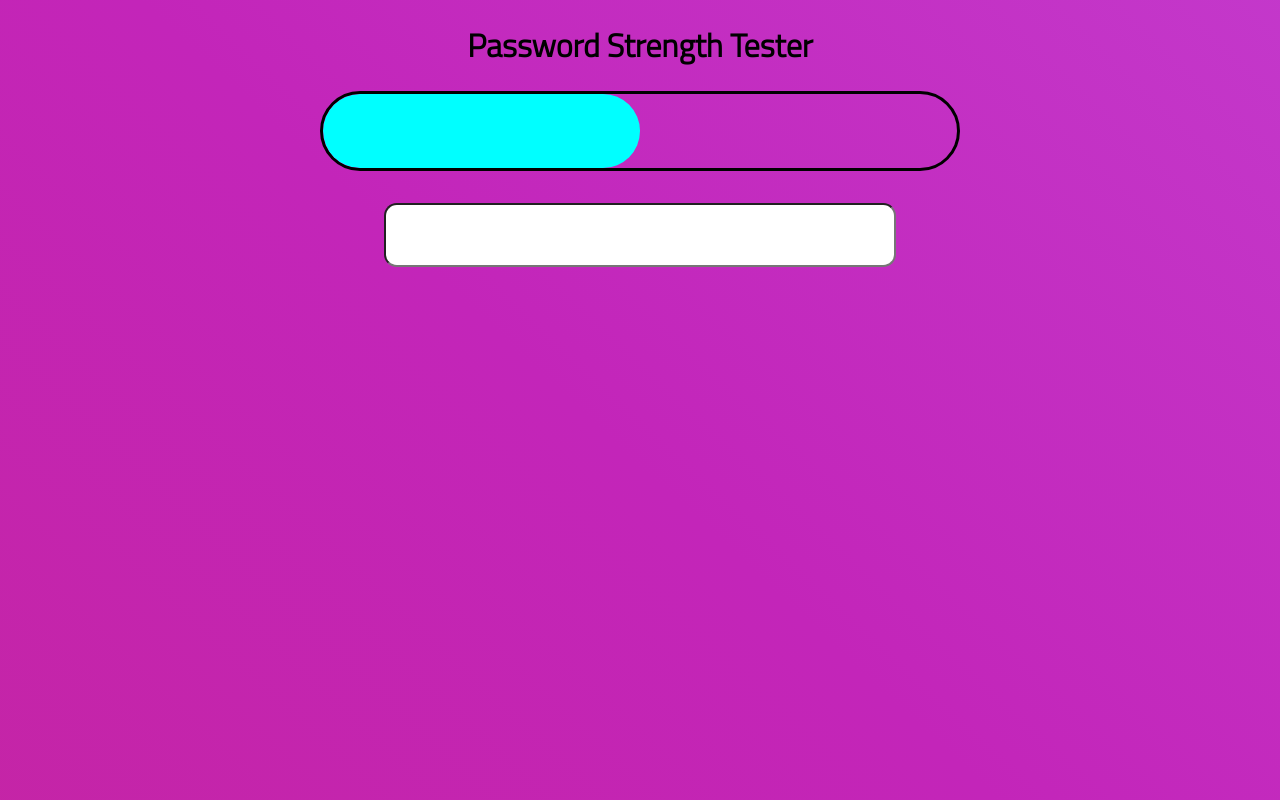
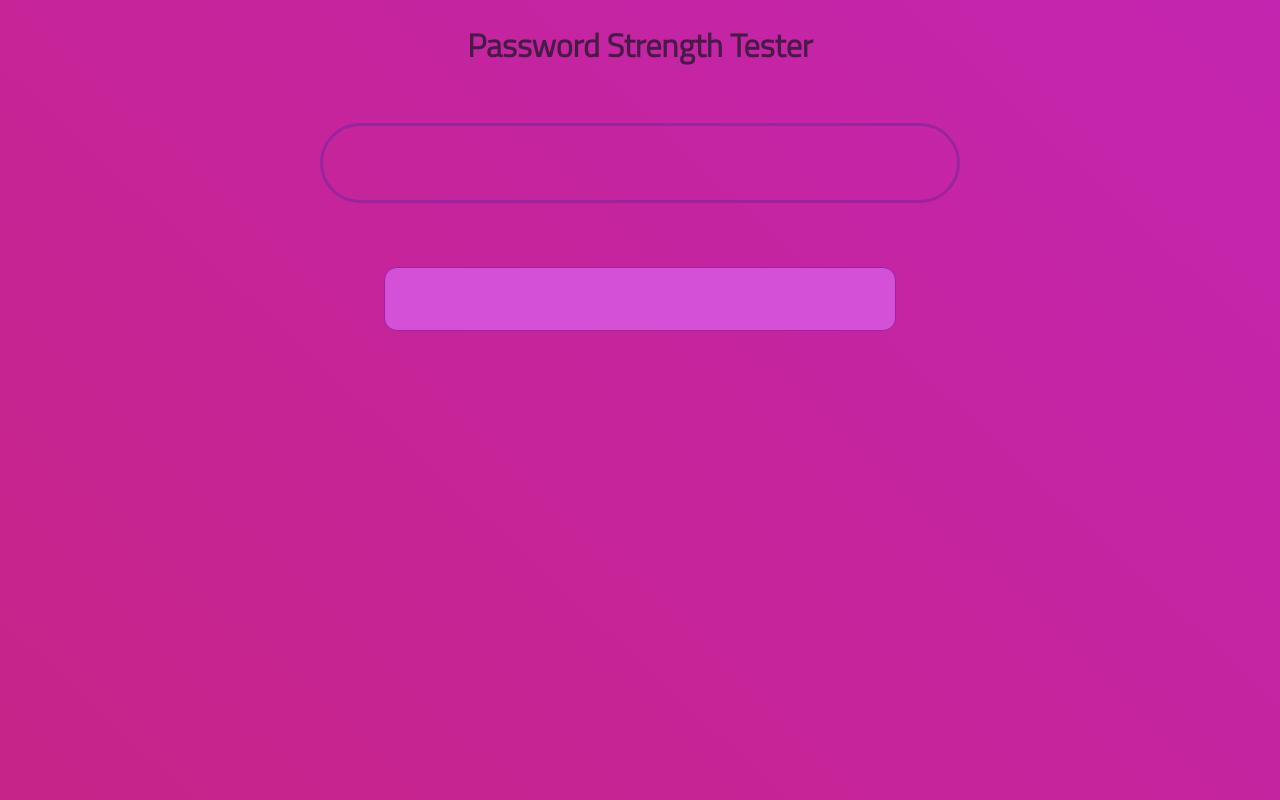
Before and after one commit to stefanomusicman/password-strength-verification, a Next.js app: page / in a window 1280 px wide. Built offline with nearby package versions, Linux system fonts and the light colour scheme.

Commit message:
styling has been modified/improved

```diff
--- a/Components/StrengthTester.module.css
+++ b/Components/StrengthTester.module.css
@@ -6,18 +6,25 @@
 }
 
 .strengthBar {
+    position: relative;
     width: 50%;
     height: 5rem;
-    border: 0.2rem black solid;
+    border: 0.2rem hsl(298, 63%, 38%) solid;
     border-radius: 10rem;
     overflow: hidden;
+    margin-top: 2rem;
+    margin-bottom: 2rem;
 }
 
-.filler {
-    width: 50%;
+.strengthBar::before {
+    content: '';
+    position: absolute;
+    left: 0;
     height: 100%;
-    background-color: aqua;
-    border-radius: 5rem;
+    width: calc(1% * var(--strength, 0));
+    background-color: hsl(298, 63%, 68%);
+    border-radius: 3rem;
+    transition: width 300ms;
 }
 
 .inputBar {
@@ -27,6 +34,13 @@
     text-align: center;
     font-size: 2rem;
     border-radius: 0.8rem;
+    background-color: hsl(298, 63%, 58%);
+    border: 1px solid hsl(298, 63%, 38%);
+    outline: none;
+}
+
+.inputBar:focus {
+    border: 1px solid hsl(298, 63%, 68%);
 }
 
 .feedback {
--- a/Components/StrengthTester.tsx
+++ b/Components/StrengthTester.tsx
@@ -1,12 +1,15 @@
+import React, { useState } from 'react';
 import styles from './StrengthTester.module.css';
 
 const StrengthTester = () => {
+
+    const [password, setPassword] = useState('');
+    const [feedback, setFeedback] = useState([]);
+
     return(
         <div className={styles.primary}>
-            <div className={styles.strengthBar}>
-                <div className={styles.filler}/>
-            </div>
-            <input className={styles.inputBar} type='text'/>
+            <div className={styles.strengthBar} />
+            <input className={styles.inputBar} type='text' value={password} onChange={(e) => setPassword(e.target.value)}/>
             <div className={styles.feedback}>
 
             </div>
--- a/styles/Home.module.css
+++ b/styles/Home.module.css
@@ -6,6 +6,6 @@
 }
 
 .title {
-  color: black;
+  color: hsl(299, 42%, 19%);
   font-family: 'Titillium Web';
 }
--- a/styles/globals.css
+++ b/styles/globals.css
@@ -10,7 +10,7 @@ body {
   background-color: #c92370;
   background-image: linear-gradient(43deg, #c92370 0%, #c325b9 46%, #c570ff 100%);
   background-size: 400% 400%;
-  animation: gradient 12s ease infinite;
+  animation: gradient 8s ease infinite;
   height: 100vh;
 }
 
```
